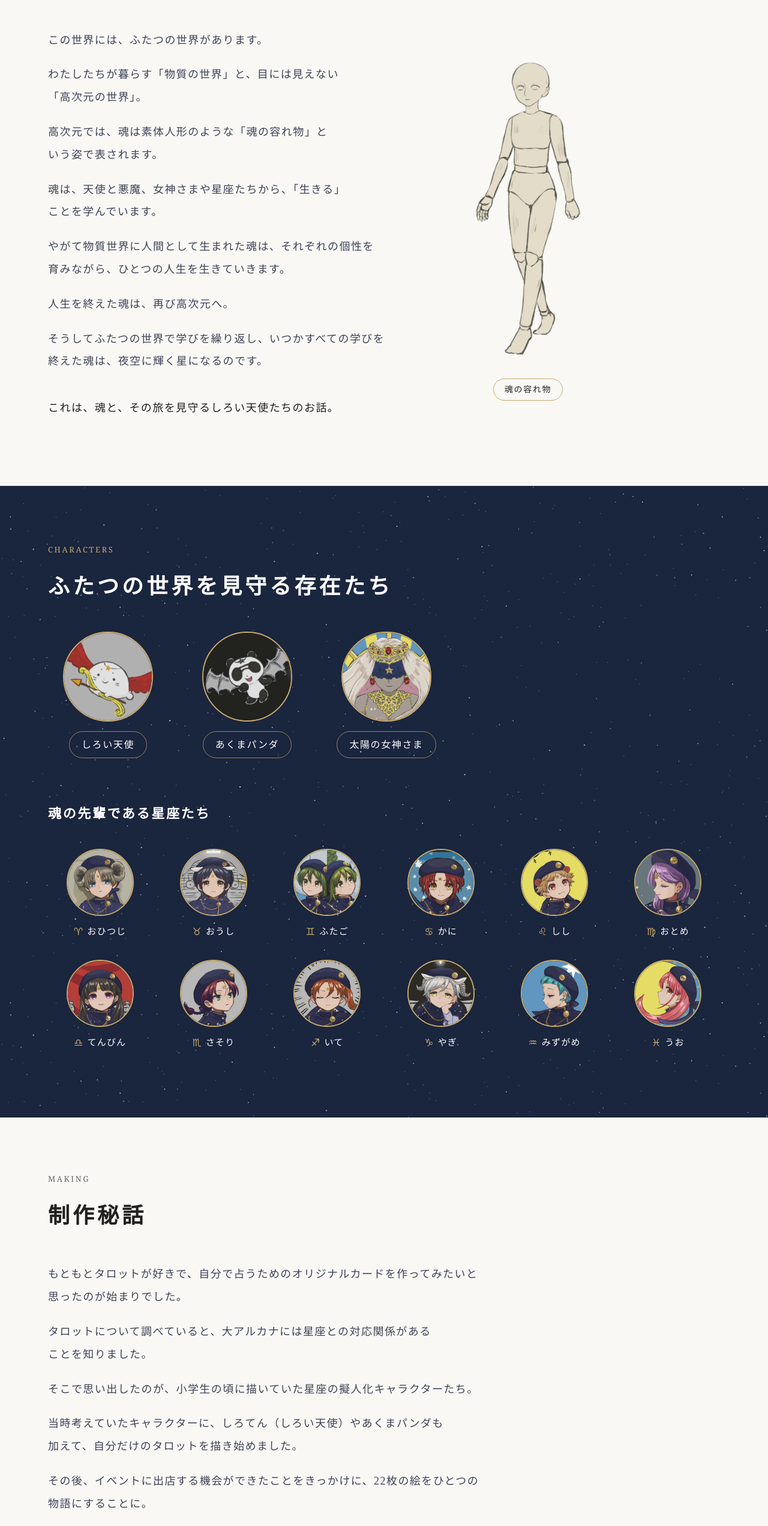
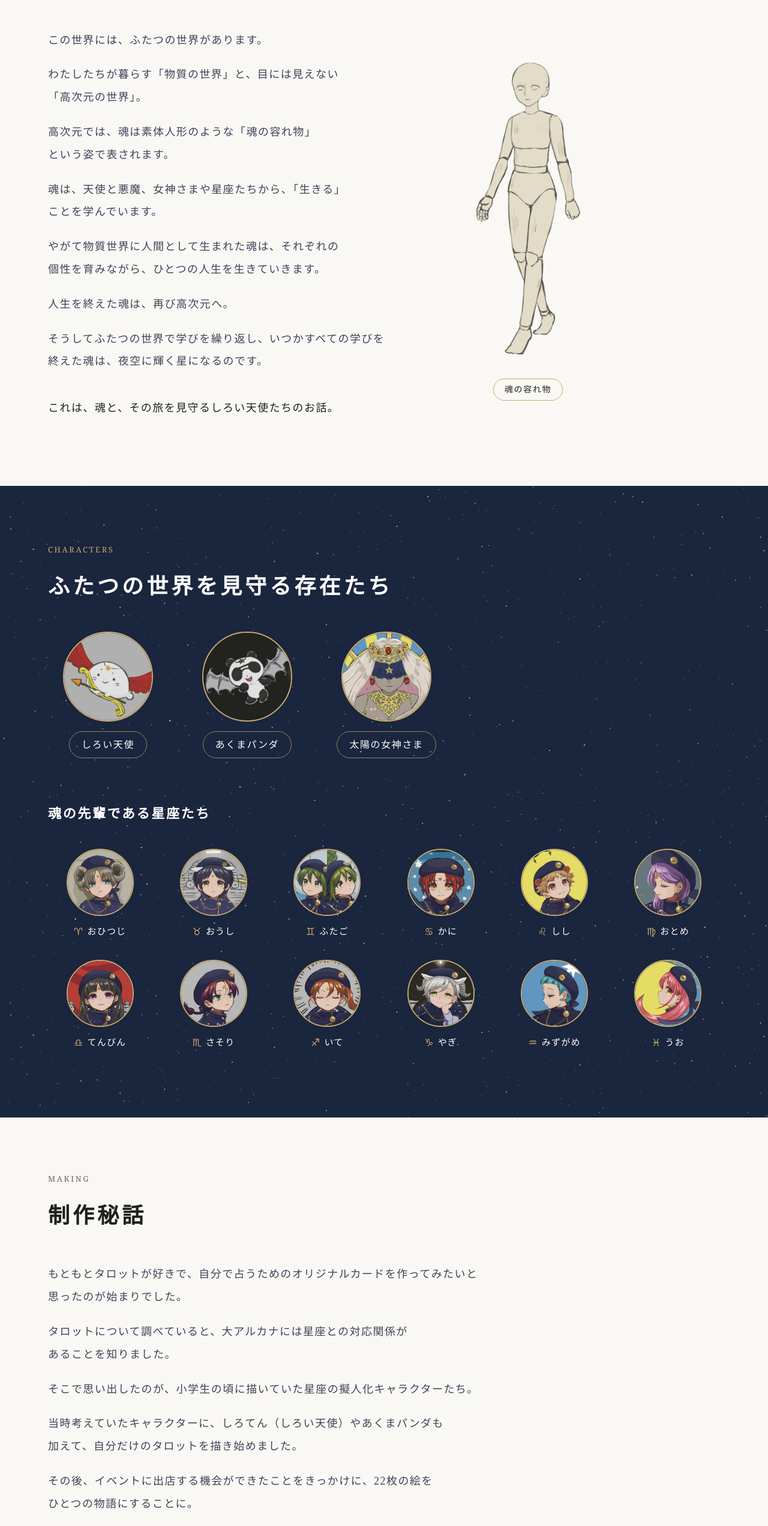
Before and after one commit to jinseijikken/jinseijikken.github.io, a plain HTML site: page shiroten/index.html in a window 1280 px wide. Shown: the part 1015-3559 px from the top of the page at 60% size. Drawn offline with Linux system fonts and the light colour scheme; a web font is replaced by a local one.

Commit message:
Keep Japanese line breaks at phrase boundaries on the tarot page
Co-Authored-By: Claude Opus 5.5 <noreply@anthropic.com>

```diff
--- a/assets/css/style.css
+++ b/assets/css/style.css
@@ -421,8 +421,10 @@ a:focus-visible { outline: 2px solid #777; outline-offset: 5px; }
   line-height: 2.1;
   letter-spacing: .08em;
   color: #3f4356;
-  /* 文節の切れ目で折り返し、行末に1〜2文字だけ残らないようにする（対応ブラウザのみ。非対応でも通常の折り返し） */
-  word-break: auto-phrase;
+  /* 改行の位置：HTMLに入れた <wbr>（改行してよい位置）と「、」「。」でだけ改行する（keep-all）。
+     どのブラウザでも同じ。入りきらない場合だけ途中で折り返す。文章を足すときは <wbr> も入れること */
+  word-break: keep-all;
+  overflow-wrap: anywhere;
   text-wrap: pretty;
 }
 .story-text .story-end { margin: 40px 0 0; color: var(--ink); }
--- a/shiroten/index.html
+++ b/shiroten/index.html
@@ -50,13 +50,13 @@
         <div class="story-body">
         <div class="story-text">
           <p>この世界には、ふたつの世界があります。</p>
-          <p>わたしたちが暮らす「物質の世界」と、目には見えない「高次元の世界」。</p>
-          <p>高次元では、魂は素体人形のような「魂の容れ物」という姿で表されます。</p>
-          <p>魂は、天使と悪魔、女神さまや星座たちから、「生きる」ことを学んでいます。</p>
-          <p>やがて物質世界に人間として生まれた魂は、それぞれの個性を育みながら、ひとつの人生を生きていきます。</p>
+          <p>わたしたちが暮らす<wbr>「物質の世界」と、目には見えない<wbr>「高次元の世界」。</p>
+          <p>高次元では、魂は<wbr>素体人形のような<wbr>「魂の容れ物」という<wbr>姿で表されます。</p>
+          <p>魂は、天使と悪魔、女神さまや<wbr>星座たちから、「生きる」ことを<wbr>学んでいます。</p>
+          <p>やがて<wbr>物質世界に<wbr>人間として<wbr>生まれた魂は、それぞれの<wbr>個性を育みながら、ひとつの人生を<wbr>生きていきます。</p>
           <p>人生を終えた魂は、再び高次元へ。</p>
-          <p>そうしてふたつの世界で学びを繰り返し、いつかすべての学びを終えた魂は、夜空に輝く星になるのです。</p>
-          <p class="story-end">これは、魂と、その旅を見守る<span class="nobr">しろい天使たちのお話。</span></p>
+          <p>そうして<wbr>ふたつの世界で<wbr>学びを繰り返し、いつか<wbr>すべての学びを<wbr>終えた魂は、夜空に輝く<wbr>星になるのです。</p>
+          <p class="story-end">これは、魂と、その旅を<wbr>見守る<span class="nobr">しろい天使たちのお話。</span></p>
         </div>
         <!-- 魂の容れ物：未配置なら枠ごと非表示 -->
         <figure class="story-figure">
@@ -113,14 +113,14 @@
         <p class="eyebrow">MAKING</p>
         <h2 class="section-title">制作秘話</h2>
         <div class="story-text making-text">
-          <p>もともとタロットが好きで、自分で占うためのオリジナルカードを作ってみたいと思ったのが始まりでした。</p>
-          <p>タロットについて調べていると、大アルカナには星座との対応関係があることを知りました。</p>
-          <p>そこで思い出したのが、小学生の頃に描いていた星座の擬人化キャラクターたち。</p>
-          <p>当時考えていたキャラクターに、しろてん（しろい天使）やあくまパンダも加えて、自分だけのタロットを描き始めました。</p>
-          <p>その後、イベントに出店する機会ができたことをきっかけに、22枚の絵をひとつの物語にすることに。</p>
-          <p>そうして生まれたのが、しろてんタロットの物語です。</p>
-          <p>小学生の頃に描いていたキャラクターたちが、時を経てひとつの物語になりました。</p>
-          <p>いまは、タロットカードとして形にするために、制作を続けています。</p>
+          <p>もともとタロットが好きで、自分で占うための<wbr>オリジナルカードを<wbr>作ってみたいと<wbr>思ったのが<wbr>始まりでした。</p>
+          <p>タロットについて<wbr>調べていると、大アルカナには<wbr>星座との<wbr>対応関係が<wbr>あることを<wbr>知りました。</p>
+          <p>そこで<wbr>思い出したのが、小学生の頃に<wbr>描いていた<wbr>星座の<wbr>擬人化キャラクターたち。</p>
+          <p>当時<wbr>考えていたキャラクターに、しろてん<wbr>（しろい天使）や<wbr>あくまパンダも<wbr>加えて、自分だけの<wbr>タロットを<wbr>描き始めました。</p>
+          <p>その後、イベントに<wbr>出店する機会が<wbr>できたことを<wbr>きっかけに、22枚の絵を<wbr>ひとつの物語に<wbr>することに。</p>
+          <p>そうして<wbr>生まれたのが、しろてんタロットの<wbr>物語です。</p>
+          <p>小学生の頃に<wbr>描いていた<wbr>キャラクターたちが、時を経て<wbr>ひとつの物語に<wbr>なりました。</p>
+          <p>いまは、タロットカードとして<wbr>形にするために、制作を<wbr>続けています。</p>
         </div>
       </div>
     </section>
```
